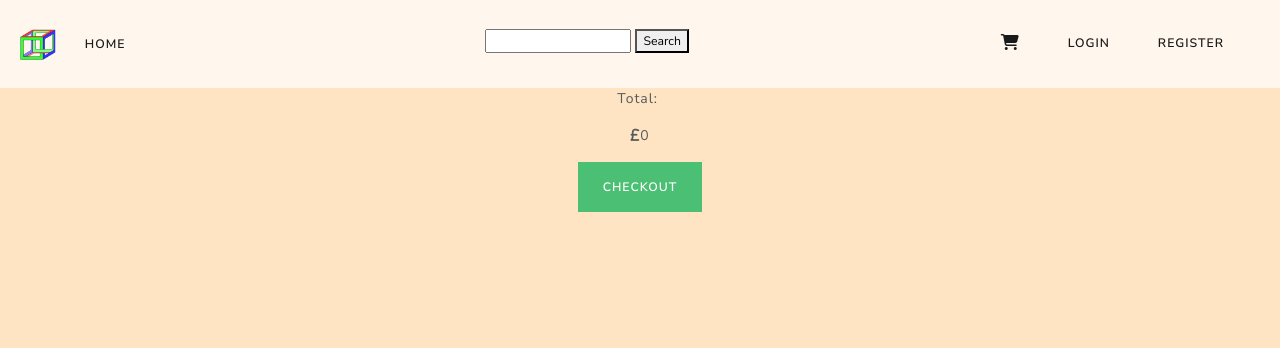
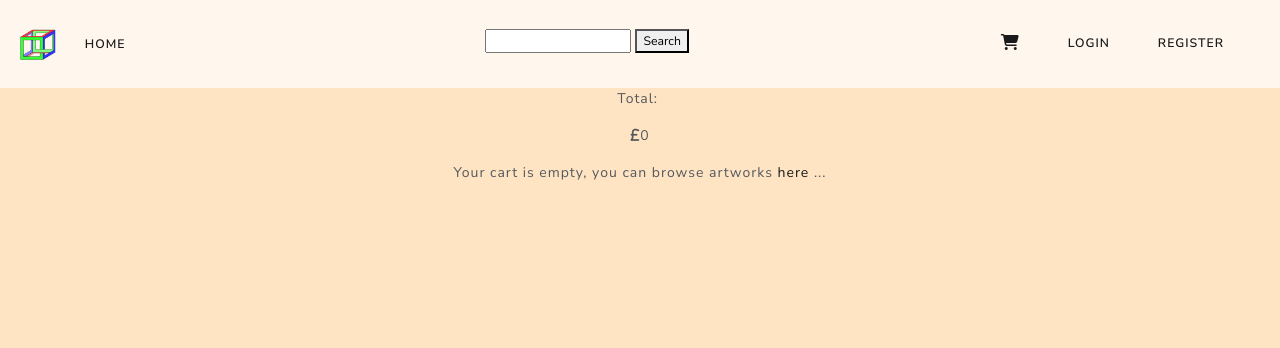
Before and after one commit to Sarosim/pictures-on-the-wall, a Django app: page /cart/ in a window 1280 px wide. Shown: the top 348 px of the page. Run offline with Django 3.2, Linux system fonts and the light colour scheme; some libraries are stand-ins or nearby versions.

Commit message:
if cart is empty message instead of checkout btn

```diff
--- a/cart/templates/cart.html
+++ b/cart/templates/cart.html
@@ -41,8 +41,17 @@
 	<p class="mx-1">
 		<i class="fas fa-pound-sign"></i><span>{{ total }}</span>
 	</p>
+    {% if total != 0 %}
 	<a href="{% url 'checkout' %}" class="btn btn-success" role="button">Checkout</a>
-	<!--Here comes the url of the checkout view once done-->
+    {% endif %}
+
+    {% if total == 0 %}
+    <span>Your cart is empty, you can browse artworks</span>
+	<a href="{% url 'products' %}" class="display-link" role="link">here</a>
+    <span>...</span>
+    {% endif %}
+
+
 </div>
 
 {% endblock %}
```
